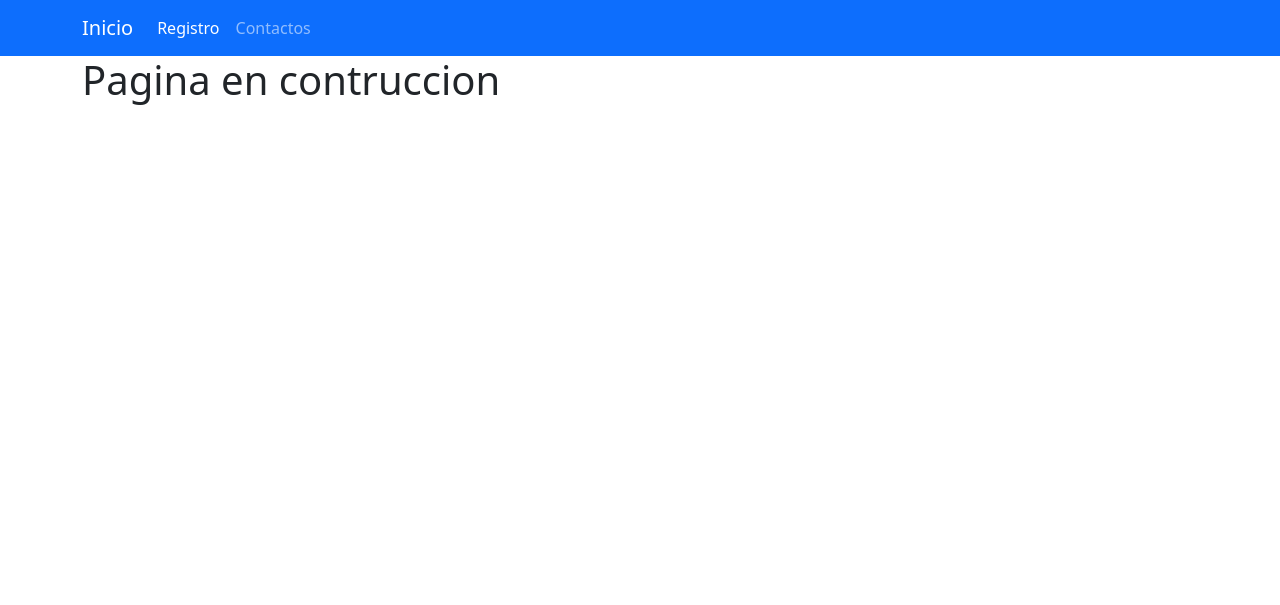
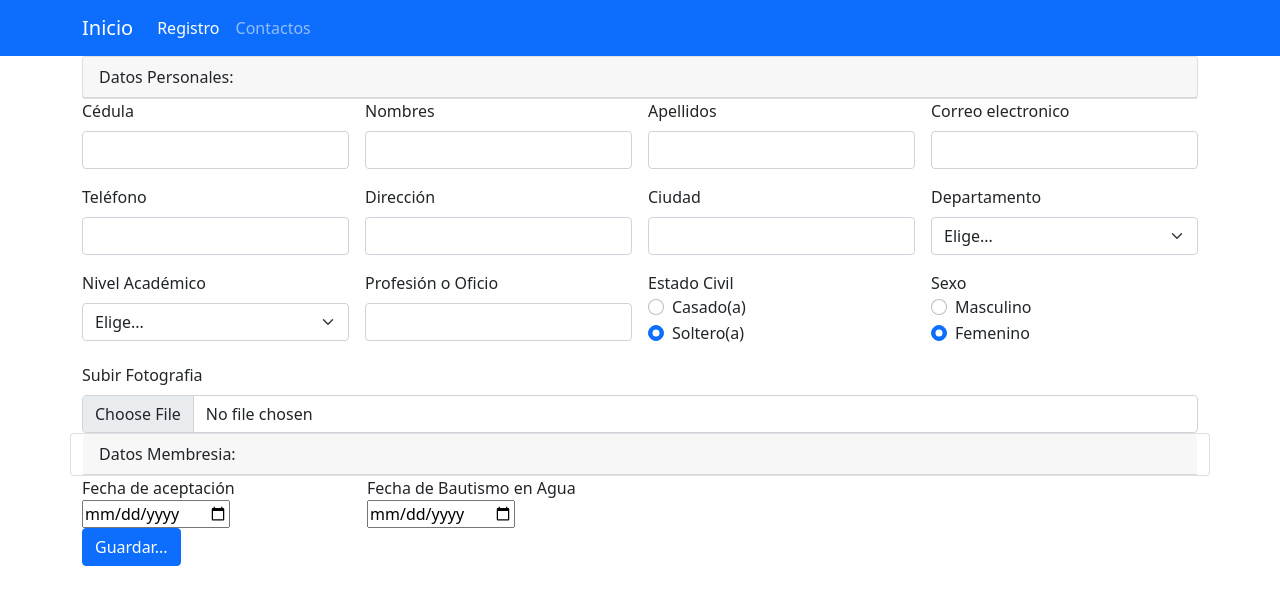
Before and after one commit to manzanareslopezdionicio/appwebcp, a Flask app: page /form/ in a window 1280 px wide. Shown: the top 605 px of the page. Run offline with Flask 2, Linux system fonts and the light colour scheme; some libraries are stand-ins or nearby versions.

Commit message:
actualizar formulario

```diff
--- a/templates/form.html
+++ b/templates/form.html
@@ -3,7 +3,119 @@
 {% block titulo %} Registro de miembros {% endblock %}
 
 {% block contenido %}
+<div class="card">
+    <div class="card-header">
+        Datos Personales:
+    </div>
+</div>
+<form class="row g-3">
+    <div class="col-md-3">
+      <label for="validationDefault01" class="form-label">Cédula</label>
+      <input type="text" class="form-control" id="cedula" required>
+    </div>
+    <div class="col-md-3">
+      <label for="validationDefault02" class="form-label">Nombres</label>
+      <input type="text" class="form-control" id="nombres" required>
+    </div>
+    <div class="col-md-3">
+      <label for="validationDefaultUsername" class="form-label">Apellidos</label>
+      <input type="text" class="form-control" id="apellidos" required>
+    </div>
+    <div class="col-md-3">
+        <label for="validationDefault03" class="form-label">Correo electronico</label>
+        <input type="text" class="form-control" id="email" required>
+    </div>
+    <div class="col-md-3">
+        <label for="validationDefaultUsername" class="form-label">Teléfono</label>
+        <input type="text" class="form-control" id="apellidos" required>
+    </div>
+    <div class="col-md-3">
+        <label for="validationDefaultUsername" class="form-label">Dirección</label>
+        <input type="text" class="form-control" id="direccion" required>
+    </div>
+    <div class="col-md-3">
+        <label for="validationDefaultUsername" class="form-label">Ciudad</label>
+        <input type="text" class="form-control" id="ciudad" required>
+    </div>
+    <div class="col-md-3">
+        <label for="validationDefault04" class="form-label">Departamento</label>
+        <select class="form-select" id="validationDefault04" required>
+          <option Seleccione un elemento de la lista="">Elige...</option>
+          <option>Chontales</option>
+          <option>Managua</option>
+          <option>Masaya</option>
+          <option>Granada</option>
+        </select>
+      </div>
+    <div class="col-md-3">
+      <label for="validationDefault04" class="form-label">Nivel Académico</label>
+      <select class="form-select" id="validationDefault04" required>
+        <option Seleccione un elemento de la lista="">Elige...</option>
+        <option>Universidad</option>
+        <option>Bachiller</option>
+        <option>Primaria</option>
+        <option>Ninguno</option>
+      </select>
+    </div>
+    <div class="col-md-3">
+      <label for="validationDefault05" class="form-label">Profesión o Oficio</label>
+      <input type="text" class="form-control" id="oficio" required>
+    </div>
+    <div class="col-md-3">
+        <label for="">Estado Civil</label>
+        <div class="form-check">
+            <input class="form-check-input" type="radio" name="estadocivil" id="flexRadioDefault1">
+            <label class="form-check-label" for="flexRadioDefault1">
+              Casado(a)
+            </label>
+          </div>
+          <div class="form-check">
+            <input class="form-check-input" type="radio" name="estadocivil" id="flexRadioDefault2" checked>
+            <label class="form-check-label" for="flexRadioDefault2">
+              Soltero(a)
+            </label>
+          </div>
+    </div>
+    <div class="col-md-3">
+        <label for="">Sexo</label>
+        <div class="form-check">
+            <input class="form-check-input" type="radio" name="sexo" id="flexRadioDefault1">
+            <label class="form-check-label" for="flexRadioDefault1">
+              Masculino
+            </label>
+          </div>
+          <div class="form-check">
+            <input class="form-check-input" type="radio" name="sexo" id="flexRadioDefault2" checked>
+            <label class="form-check-label" for="flexRadioDefault2">
+              Femenino
+            </label>
+          </div>
+    </div>
+    <div class="col-md-12">
+        <label for="validationDefaultUsername" class="form-label">Subir Fotografia</label>
+        <input type="file" class="form-control" id="foto">
+    </div>
+</div>
 
-<h1>Pagina en contruccion</h1>
+<div class="card">
+    <div class="card-header">
+        Datos Membresia:
+    </div>
+</div>
+    <div class="col-md-3">
+        <label for="">Fecha de aceptación</label>
+        <input type="date" name="fechaaceptacion" id="fechaaceptacion">
+
+    </div>
+    <div class="col-md-3">
+        <label for="">Fecha de Bautismo en Agua</label>
+        <input type="date" name="fechaaceptacion" id="fechaaceptacion">
+
+    </div>
+
+    <div class="col-12">
+      <button class="btn btn-primary" type="submit">Guardar...</button>
+    </div>
+  </form>
 
 {% endblock %}
```
